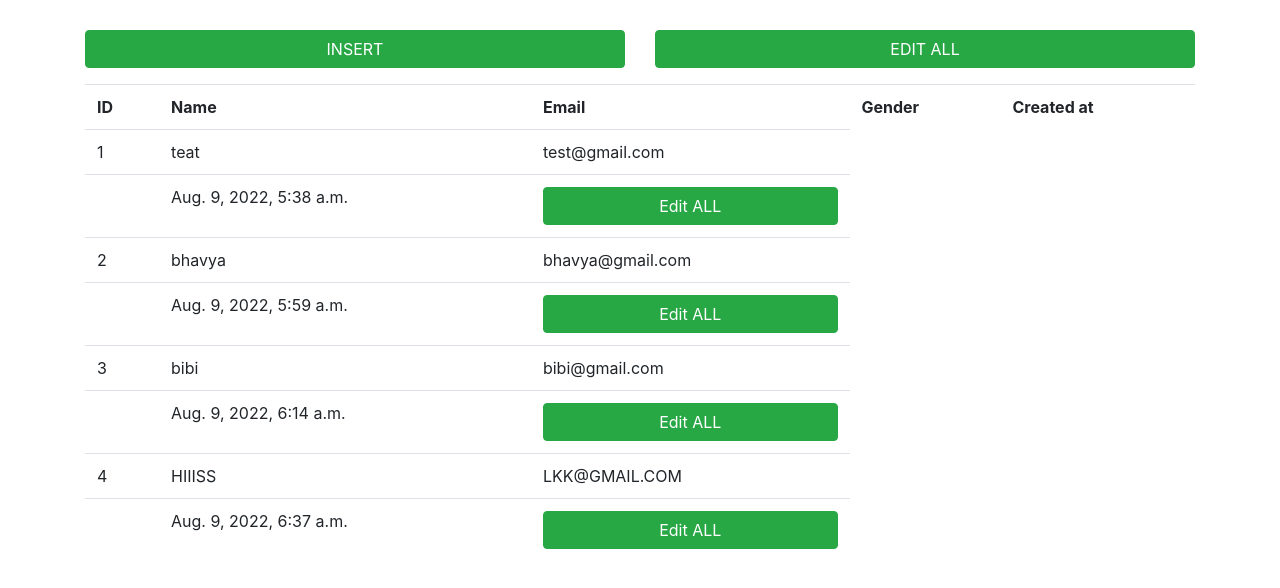
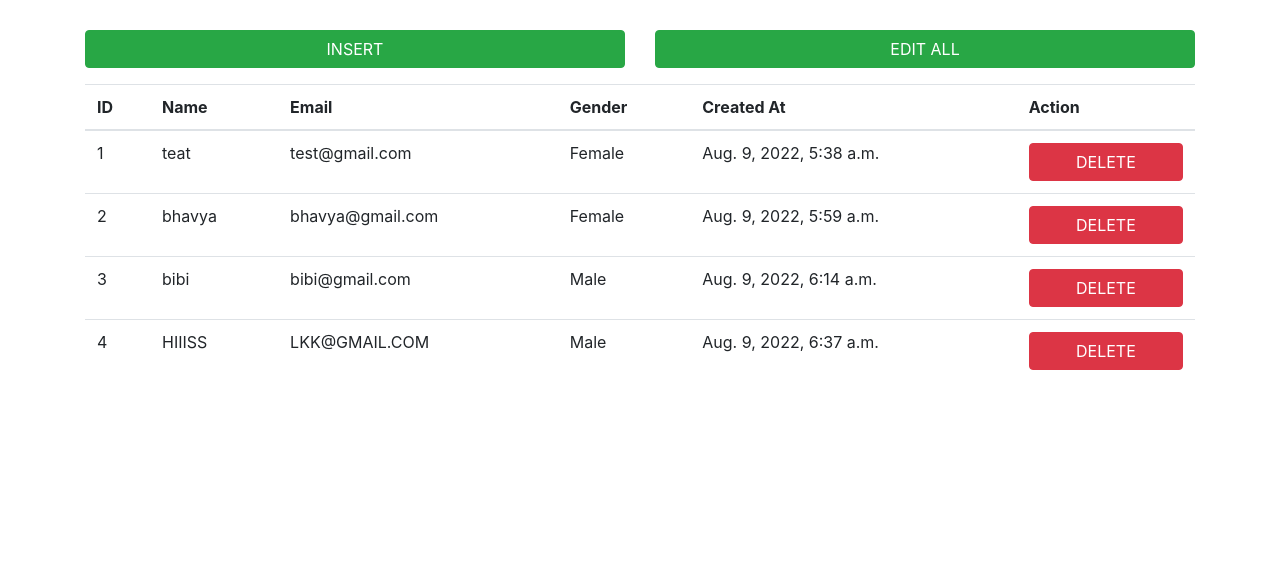
Before and after one commit to BhavyaBibi/django-edit_update-form, a Django app: page / in a window 1280 px wide. Shown: the top 588 px of the page. Run offline with Django 3.2, Linux system fonts and the light colour scheme; data comes from the database, SQL or seed files in the repository; both versions use the stored data as it was after the commit; some libraries are stand-ins or nearby versions.

Commit message:
THE DATANBSE ALignment ang template page is updated

```diff
--- a/app1/templates/homepage.html
+++ b/app1/templates/homepage.html
@@ -33,33 +33,37 @@
             </div>
         </div>
         <div class="row">
-            <div class="col-md-12">
+            <div class="col-lg-12">
                 <div class="table">
                     <table class="table">
+                        <thead>
                             <tr>
                                 <th>ID</th>
                                 <th>Name</th>
                                 <th>Email</th>
                                 <th>Gender</th>
-                            <th>Created at</th>
+                                <th>Created At</th>
+                                <th>Action</th>
                             </tr>
+                        </thead>
+                        <tbody>
                             {% for student in students %}
                             <tr>
                                 <td>{{ student.id }}</td>
-                            <td>{{ student.name }}</td>
-                            <td>{{ student.email }}</td>
-                        <tr>{{ student.Gender}}<td>
+                                <td class="editable" data-type="name">{{ student.name }}</td>
+                                <td class="editable" data-type="email">{{ student.email }}</td>
+                                <td class="editable" data-type="gender">{{ student.gender }}</td>
                                 <td>{{ student.created_at }}</td>
-                            <td> <button class="btn btn-block btn-success id=" update-btn">Edit ALL</button>
-
-                            </td>
+                                <td class="btn-td-block"><button
+                                        class="btn btn-block btn-delete btn-danger">DELETE</button></td>
                             </tr>
                             {% endfor %}
+                        </tbody>
                     </table>
                 </div>
             </div>
         </div>
-
+    </div>
     <!-- Modal -->
     <div id="insert_data" class="modal fade" role="dialog">
         <div class="modal-dialog">
@@ -67,40 +71,40 @@
             <!-- Modal content-->
             <div class="modal-content">
                 <div class="modal-header">
+
+                    <h4 class="modal-title">Insert Student</h4>
                     <button type="button" class="close" data-dismiss="modal">&times;</button>
-                        <h4 class="modal-title">Insert Student</h4>
                 </div>
                 <div class="modal-body">
 
-
                     <div class="form-group">
-                            <label for="name">Name:</label>
-                            <input type="text" class="form-control" name="name" id="ins_name" placeholder="Name">
+                        <label>Name : </label>
+                        <input type="text" name="name" id="ins_name" class="form-control" placeholder="Name">
                     </div>
                     <div class="form-group">
-                            <label for="Email">Email:</label>
-                            <input type="text" class="form-control" name="email" id="ins_email" placeholder="Email">
+                        <label>Email : </label>
+                        <input type="text" name="email" id="ins_email" class="form-control" placeholder="Email">
                     </div>
                     <div class="form-group">
-                            <label for="Gender">Gender:</label>
-                            <select name="gender " class="form-control" id="ins_gender">
+                        <label>Gender : </label>
+                        <select name="gender" class="form-control" id="ins_gender">
                             <option>Male</option>
                             <option>Female</option>
                         </select>
-
                     </div>
                     <div class="form-group">
-                            <input type="submit" name="submit" class="btn btn-block btn-info btn-insert-data"
+                        <input type="button" name="submit" class="btn btn-block btn-info btn-insert-data"
                             value="INSERT STUDENT">
                     </div>
                     <div class="form-group">
-                            <div class="alert alert-success" id="ins_sucess" style="display: none;">
+                        <div class="alert alert-success" id="ins_success" style="display:none">
 
                         </div>
-                            <div class="alert alert-danger" id="ins_error" style="display: none;">
+                        <div class="alert alert-danger" id="ins_error" style="display:none">
 
                         </div>
                     </div>
+
                 </div>
                 <div class="modal-footer">
                     <button type="button" class="btn btn-default" data-dismiss="modal">Close</button>
@@ -109,7 +113,6 @@
 
         </div>
     </div>
-
     <script>
         $(".btn-insert-data").click(function () {
 
```
Also changed, not shown: db.sqlite3. Lines whose indentation alone changed are shown as unchanged.
